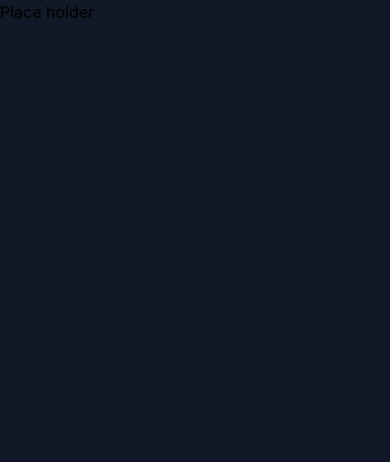
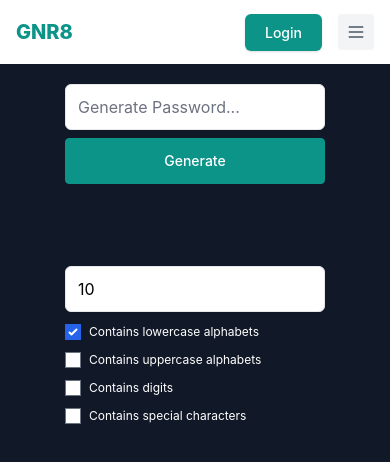
Before and after one commit to anandxs/pwd-gnr8, a React (Vite) app: page / in a window 390 px wide. Shown: the top 462 px of the page. Built offline with nearby package versions, Linux system fonts and the light colour scheme.

Commit message:
Route mapped for main, login and register pages

```diff
--- a/package.json
+++ b/package.json
@@ -12,7 +12,8 @@
   "dependencies": {
     "react": "^18.2.0",
     "react-dom": "^18.2.0",
-    "react-hook-form": "^7.49.3"
+    "react-hook-form": "^7.49.3",
+    "react-router-dom": "^6.21.3"
   },
   "devDependencies": {
     "@tailwindcss/forms": "^0.5.7",
--- a/src/App.tsx
+++ b/src/App.tsx
@@ -1,8 +1,20 @@
+import Display from "./components/Display";
+import Register from "./components/Register";
+import Login from "./components/Login";
+import Layout from "./components/Layout";
+import { BrowserRouter, Routes, Route } from "react-router-dom";
+
 function App() {
 	return (
-		<div>
-			<p>Place holder</p>
-		</div>
+		<BrowserRouter>
+			<Routes>
+				<Route element={<Layout />}>
+					<Route path="/" element={<Display />} />
+					<Route path="/login" element={<Login />} />
+					<Route path="/register" element={<Register />} />
+				</Route>
+			</Routes>
+		</BrowserRouter>
 	);
 }
 
--- /dev/null
+++ b/src/components/Header.tsx
@@ -0,0 +1,52 @@
+import { Link } from "react-router-dom";
+
+function Header() {
+	return (
+		<header className="bg-white dark:bg-gray-900">
+			<div className="mx-auto max-w-screen-xl px-4 sm:px-6 lg:px-8">
+				<div className="flex h-16 items-center justify-between">
+					<div className="md:flex md:items-center md:gap-12">
+						<div className="cursor-pointer block text-teal-600 dark:text-teal-600">
+							<span className="sr-only">Home</span>
+							<span className="font-extrabold text-xl">GNR8</span>
+						</div>
+					</div>
+
+					<div className="flex items-center gap-4">
+						<div className="sm:flex sm:gap-4">
+							<span className="rounded-md bg-teal-600 px-5 py-2.5 text-sm font-medium text-white shadow dark:hover:bg-teal-500">
+								Login
+							</span>
+
+							<div className="hidden sm:flex">
+								<span className="rounded-md bg-gray-100 px-5 py-2.5 text-sm font-medium text-teal-600 dark:bg-gray-800 dark:text-white dark:hover:text-white/75">
+									Register
+								</span>
+							</div>
+						</div>
+
+						<div className="block md:hidden">
+							<button className="rounded bg-gray-100 p-2 text-gray-600 transition hover:text-gray-600/75 dark:bg-gray-800 dark:text-white dark:hover:text-white/75">
+								<svg
+									xmlns="http://www.w3.org/2000/svg"
+									className="h-5 w-5"
+									fill="none"
+									viewBox="0 0 24 24"
+									stroke="currentColor"
+									strokeWidth="2"
+								>
+									<path
+										strokeLinecap="round"
+										strokeLinejoin="round"
+										d="M4 6h16M4 12h16M4 18h16"
+									/>
+								</svg>
+							</button>
+						</div>
+					</div>
+				</div>
+			</div>
+		</header>
+	);
+}
+export default Header;
--- /dev/null
+++ b/src/components/Layout.tsx
@@ -0,0 +1,13 @@
+import Header from "./Header";
+import { Outlet } from "react-router-dom";
+
+function Layout() {
+	return (
+		<main>
+			<Header />
+			<Outlet />
+		</main>
+	);
+}
+
+export default Layout;
```
Also changed, not shown: 1 other file (tests, documents, lock files or other folders).
